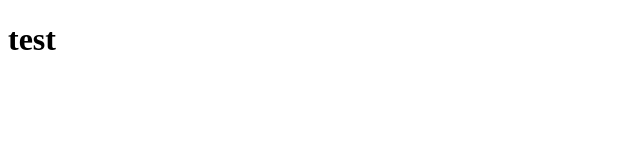
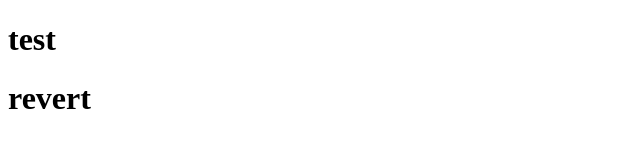
Before and after one commit to BOSSNATY/workflowtest, a plain HTML site: page index.html in a window 1280 px wide. Shown: the whole page, without its empty margins (0-640 px from the left). Drawn offline with Linux system fonts and the light colour scheme.

Commit message:
for revert

```diff
--- a/index.html
+++ b/index.html
@@ -7,5 +7,6 @@
   </head>
   <body>
     <h1>test</h1>
+    <h1>revert</h1>
   </body>
 </html>
```
